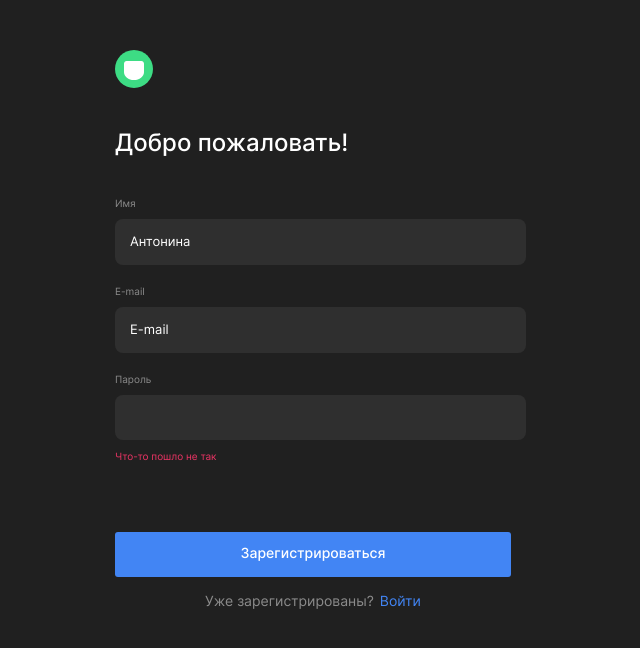
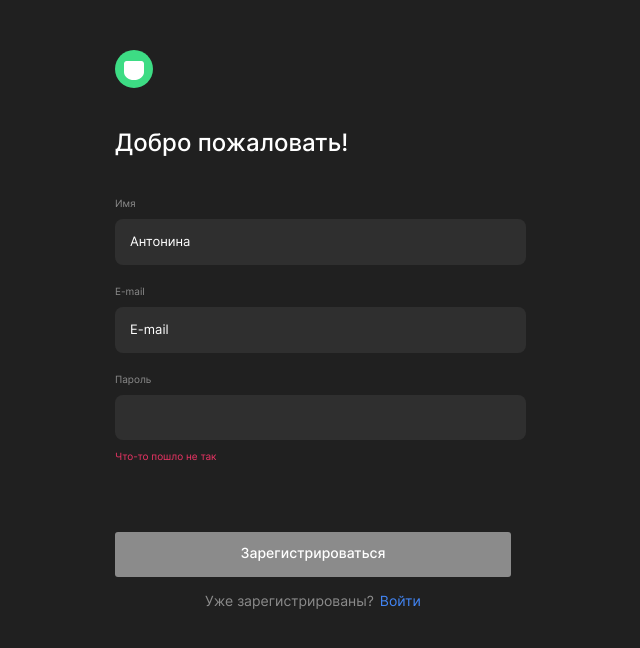
Before and after one commit to AntoninaP/movies-explorer-frontend, a React (Create React App) app: page /signup in a window 1280 px wide. Shown: the top 648 px of the page, without its empty margins (327-967 px from the left). Built offline with nearby package versions, Linux system fonts and the light colour scheme; no server answers; a web font is replaced by a local one.

Commit message:
begin movies

```diff
--- a/src/components/App/App.js
+++ b/src/components/App/App.js
@@ -14,9 +14,11 @@ import {CurrentUserContext} from "../../contexts/CurrentUserContext";
 import ProtectedRoute from "../ProtectedRoute";
 import * as Auth from "../../utils/Auth";
 import newMainApi from "../../utils/MainApi";
+import newMoviesApi from "../../utils/MoviesApi";
 import Popup from "../Popup/Popup";
+import useFormWithValidation from "../FormValidator/FormValidator";
 
-function App() {
+function App(props) {
   const [loggedIn, setLoggedIn] = React.useState(false);
   const {pathname} = useLocation();
   const history = useHistory();
@@ -28,8 +30,6 @@ function App() {
   const MovieRoute = '/movies';
   const SaveMovieRoute = '/saved-movies';
 
-  console.log(pathname)
-
   const [currentUser, setCurrentUser] = React.useState({name: '', email: ''});
   const [editProfileStatus, setEditProfileStatus] = React.useState(false);
 
@@ -39,13 +39,13 @@ function App() {
     password: ''
   });
 
-
   //открытие-закрытие попапов
   const [isMenuOpen, setMenuOpen] = React.useState(false);
   const [isPopupOpen, setPopupOpen] = React.useState(false);
 
-
-  // const [isMovieSaved, setMovieSaved] = React.useState(false);
+//фильмы
+  const [movies, setMovies] = React.useState([]);
+  const [isMovieSaved, setMovieSaved] = React.useState(false);
 
 
 //методы для регистрации, авторизации
@@ -142,6 +142,42 @@ function App() {
     setPopupOpen(false);
   }
 
+  React.useEffect(() => {
+    newMoviesApi.getInitialMovies()
+      .then((data) => {
+        setMovies(data)
+        console.log(data)
+      })
+      .catch((err) => {
+        console.log('error', err)
+      })
+  }, [history, loggedIn])
+
+
+  function handleMovieSearch(value) {
+    console.log(value);
+    const words = value.split(" ")
+    movies.forEach(movie => {
+      words.forEach(word => {
+        if (movie.nameRU != null && movie.nameRU.indexOf(word) != -1 ||
+          movie.nameEN != null && movie.nameEN.indexOf(word) != -1) {
+          console.log(movie);
+          // props.isMovieSearched(movie);
+        }
+      })
+    })
+  }
+
+  // function handleAddMovieCard(movie) {
+  //   newMainApi.addNewMovie(movie.name, movie.image)
+  //     .then((newMovie) => {
+  //       setMovie([newMovie, ...movies]);
+  //     })
+  //     .catch((err) => {
+  //       console.log('error', err)
+  //     })
+  // }
+
   // function handleSaveMovieButtonClick() {
   //   setMovieSaved(true);
   // }
@@ -165,7 +201,9 @@ function App() {
             <ProtectedRoute path="/movies"
                             loggedIn={loggedIn}
                             onMenuOpen={handleMenuButtonClick}
+                            onSearch={handleMovieSearch}
                             component={Movies}
+                            // isMovieSearched={movie}
               /*// onMovieSave={handleSaveMovieButtonClick}/>*/
             />
             <ProtectedRoute path="/saved-movies"
@@ -188,7 +226,8 @@ function App() {
           {!isRegisterRoute && !isLoginRoute && <Footer/>}
           <Switch>
             <Route path="/signup">
-              <Register onRegister={handleRegistration}/>
+              <Register onRegister={handleRegistration}
+                        isValidate={useFormWithValidation}/>
             </Route>
             <Route path="/signin">
               <Login
--- /dev/null
+++ b/src/components/FormValidator/FormValidator.js
@@ -0,0 +1,42 @@
+import React, { useCallback } from "react";
+
+//хук управления формой
+export function useForm() {
+  const [values, setValues] = React.useState({});
+
+  const handleChange = (event) => {
+    const target = event.target;
+    const value = target.value;
+    const name = target.name;
+    setValues({...values, [name]: value});
+  };
+
+  return {values, handleChange, setValues};
+}
+
+//хук управления формой и валидации формы
+export default function useFormWithValidation(props) {
+  const [values, setValues] = React.useState({});
+  const [errors, setErrors] = React.useState({});
+  const [isValid, setIsValid] = React.useState(false);
+
+  const handleChange = (event) => {
+    const target = event.target;
+    const name = target.name;
+    const value = target.value;
+    setValues({...values, [name]: value});
+    setErrors({...errors, [name]: target.validationMessage });
+    setIsValid(target.closest("form").checkValidity());
+  };
+
+  const resetForm = useCallback(
+    (newValues = {}, newErrors = {}, newIsValid = false) => {
+      setValues(newValues);
+      setErrors(newErrors);
+      setIsValid(newIsValid);
+    },
+    [setValues, setErrors, setIsValid]
+  );
+
+  return { values, handleChange, errors, isValid, resetForm };
+}
--- a/src/components/Movies/Movies.js
+++ b/src/components/Movies/Movies.js
@@ -6,8 +6,8 @@ function Movies(props) {
 
   return (
     <section className="movies">
-      <SearchForm/>
-      <MoviesCardList />
+      <SearchForm onSearch={props.onSearch}/>
+      <MoviesCardList/>
       <button className="movies__button">Еще</button>
     </section>
   );
--- a/src/components/MoviesCardList/MoviesCardList.js
+++ b/src/components/MoviesCardList/MoviesCardList.js
@@ -1,11 +1,14 @@
 import React from "react";
 import MoviesCard from "../MoviesCard/MoviesCard";
 
-function MoviesCardList() {
+function MoviesCardList(props) {
 
   return (
     <section className="moviescardlist">
-      <MoviesCard/>
+      {/*props.movies.map((movie, i) => (*/}
+      {/*<MoviesCard key={movie._id} movies={movies}*/}
+      {/*/>*/}
+      <MoviesCard />
       <MoviesCard/>
       <MoviesCard/>
       <MoviesCard/>
--- a/src/components/Profile/Profile.css
+++ b/src/components/Profile/Profile.css
@@ -81,6 +81,10 @@
     align-self: center;
 }
 
+.profile__edit-button_novalidate {
+    color: #8B8B8B;
+}
+
 .profile__edit-button:hover {
     cursor: pointer;
     font-weight: 500;
--- a/src/components/Register/Register.js
+++ b/src/components/Register/Register.js
@@ -37,7 +37,8 @@ function Register(props) {
           <p className="form__text">Имя</p>
           <input id="form__input-name" type="text" name="name"
                  value={data.name} className="form__input" placeholder="Антонина"
-                 required minLength="2" maxLength="30" onChange={handleChange}/>
+                 required minLength="2" maxLength="30"
+                 pattern="([а-яА-Яёa-zA-Z0-9.]|\s|-)*" onChange={handleChange}/>
         </label>
         <label className="form__lable">
           <p className="form__text">E-mail</p>
@@ -52,7 +53,9 @@ function Register(props) {
                  required placeholder="" onChange={handleChange}/>
           <p className="form__text form__text_error">Что-то пошло не так</p>
         </label>
-        <button type="submit" className="form__submit-button">Зарегистрироваться</button>
+        <button type="submit" className={`${props.isValid ? 'form__submit-button' :
+                  'form__submit-button form__submit-button_novalidate'}`}
+        >Зарегистрироваться</button>
       </form>
       <div className="form__link-block">
         <p className="form__link-text">Уже зарегистрированы?</p>
--- a/src/components/SearchForm/SearchForm.js
+++ b/src/components/SearchForm/SearchForm.js
@@ -1,15 +1,36 @@
 import React from "react";
 import icon from "../../images/icon.svg";
 
-function SearchForm() {
+function SearchForm(props) {
+
+  const [data, setData] = React.useState({
+    name: ''
+  });
+
+  function handleSubmit(e) {
+    e.preventDefault();
+    // const data = e.target;
+
+    // const {name} = data;
+    // console.log(data);
+    props.onSearch(data.search)
+  }
+
+  function handleChange(e) {
+    const {name, value} = e.target;
+    setData({
+      ...data,
+      [name]: value
+    })
+  }
 
   return (
 
-      <form className="searchform">
+      <form className="searchform" onSubmit={handleSubmit}>
         <div className="searchform__field">
           <label className="searchform__lable">
-            <input id="searchform-input" type="text" name="searchform-input"
-                   value='' className="searchform__input"
+            <input id="searchform-input" type="text" name="search"
+                   value={data.search} className="searchform__input" onChange={handleChange}
                    placeholder="Фильм" required minLength="2" maxLength="30"/>
           </label>
           <button type="submit" className="searchform__button">
--- a/src/styles/Form.css
+++ b/src/styles/Form.css
@@ -83,6 +83,10 @@
     border-radius: 3px;
 }
 
+.form__submit-button_novalidate {
+    background-color: #8B8B8B;
+}
+
 .form__submit-button:hover {
     cursor: pointer;
     font-weight: 520;
--- a/src/utils/MoviesApi.js
+++ b/src/utils/MoviesApi.js
@@ -13,10 +13,11 @@ class MoviesApi {
     return Promise.reject(`Ошибка ${res.status}`);
   }
 
-  // загрузка массива фильмов с сервера
+  // загрузка массива фильмов
   getInitialMovies() {
-    return fetch(this.baseUrl + 'movies', {
-      headers: this.headers
+    return fetch(this.baseUrl, {
+      headers: this.headers,
+      method: "GET"
     })
       .then(this._checkResponse)
   }
@@ -77,9 +78,8 @@ class MoviesApi {
 
 const newMoviesApi = new MoviesApi({
 
-  baseUrl: '/https://api.nomoreparties.co/beatfilm-movies',
+  baseUrl: 'https://api.nomoreparties.co/beatfilm-movies',
   headers: {
-    authorization: `Bearer ${localStorage.getItem('jwt')}`,
     'Content-Type': 'application/json'
   }
 })
```
Also changed, not shown: src/utils/MainApi.js (+23 -0 lines).
